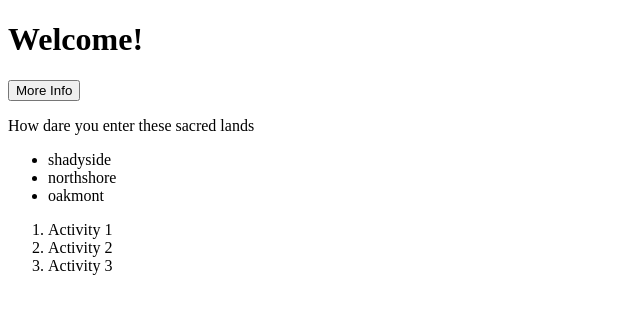
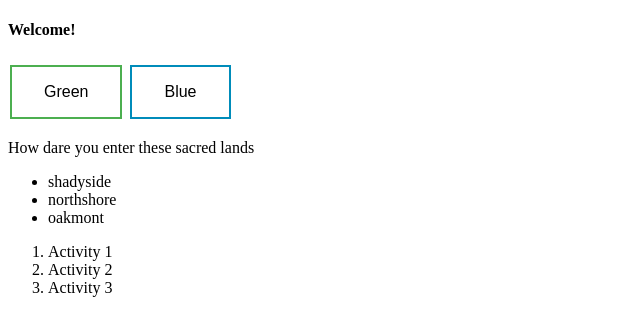
Before and after one commit to SkyStayCoding/simple-travel-site, a plain HTML site: page index.html in a window 1280 px wide. Shown: the whole page, without its empty margins (0-640 px from the left). Drawn offline with Linux system fonts and the light colour scheme.

Commit message:
buttons that work

```diff
--- a/index.html
+++ b/index.html
@@ -10,7 +10,7 @@
 
 <body>
 
-<h1>Welcome!</h1>
+<h4>Welcome!</h4>
 
 
 <footer></footer>
@@ -19,13 +19,53 @@
 
 
 
-        <title>Simple-Travel-Site></title>
 
+            <head>
+                <style>
+                    .button {
+                      border: none;
+                      color: white;
+                      padding: 16px 32px;
+                      text-align: center;
+                      text-decoration: none;
+                      display: inline-block;
+                      font-size: 16px;
+                      margin: 4px 2px;
+                      transition-duration: 0.4s;
+                      cursor: pointer;
+                    }
 
+                    .button1 {
+                      background-color: white;
+                      color: black;
+                      border: 2px solid #4CAF50;
+                    }
 
-        <button>More Info</button>
+                    .button1:hover {
+                      background-color: #4CAF50;
+                      color: white;
+                    }
+
+                    .button2 {
+                      background-color: white;
+                      color: black;
+                      border: 2px solid #008CBA;
+                    }
+
+                    .button2:hover {
+                      background-color: #008CBA;
+                      color: white;
+                    }
+
+                    </style>
+                    </head>
+                    <body>
+
+                    <button class="button button1">Green</button>
+                    <button class="button button2">Blue</button>
+
+                    </body>
         <p>How dare you enter these sacred lands</p>
-
 <ul>
     <li>shadyside</li>
     <li>northshore</li>
```
